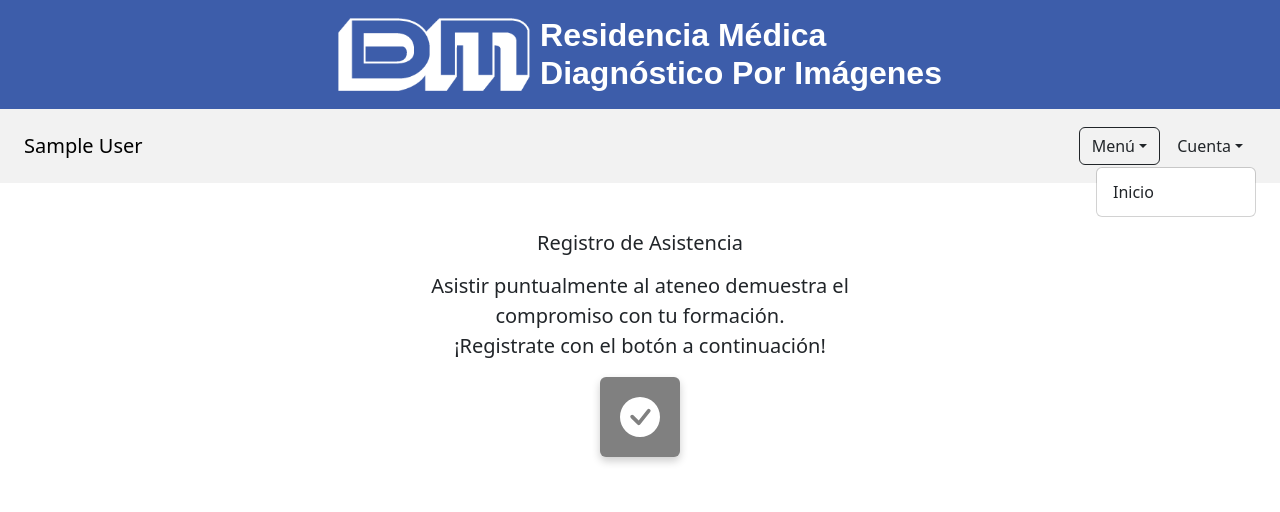
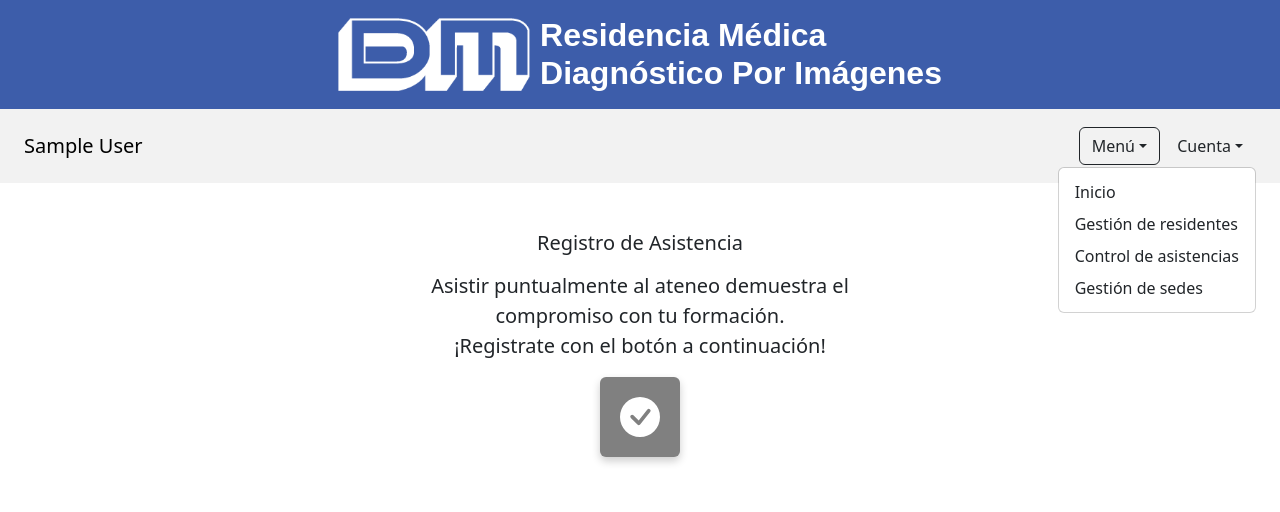
Before and after one commit to efcejas/residencia_imagenes_inscripcion, a Django app: page /asistencia/registro_asistencia/ in a window 1280 px wide, after a click on "Menú". Shown: the top 512 px of the page. Run offline with Django 5.2, Linux system fonts and the light colour scheme; the visitor is signed in with stand-in values (Sample User, id 1); parts of the project's set-up code (start-up, migrations or seed data) failed here and were passed over; some libraries are stand-ins or nearby versions; some web fonts are replaced.

```diff
--- a/asistencia/templates/base.html
+++ b/asistencia/templates/base.html
@@ -76,6 +76,20 @@
                                         class="nav-link">Gestión de sedes</a>
                                 </li>
                                 {% endif %}
+                                {% if user.is_superuser %}
+                                <li>
+                                    <a class="dropdown-item" href="{% url 'asistencia:residentes_list' %}"
+                                        class="nav-link">Gestión de residentes</a>
+                                </li>
+                                <li>
+                                    <a class="dropdown-item" href="{% url 'asistencia:control_asistencia' %}"
+                                        class="nav-link">Control de asistencias</a>
+                                </li>
+                                <li>
+                                    <a class="dropdown-item" href="{% url 'asistencia:sedes_list' %}"
+                                        class="nav-link">Gestión de sedes</a>
+                                </li>
+                                {% endif %}
                             </ul>
                             <button class="btn dropdown-toggle" data-bs-toggle="dropdown"
                                 aria-expanded="false">Cuenta</button>
```
